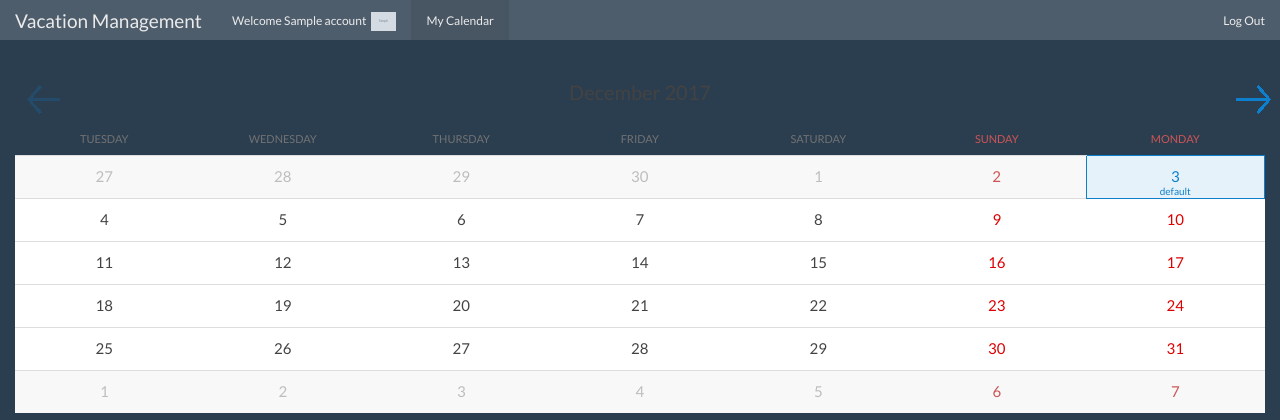
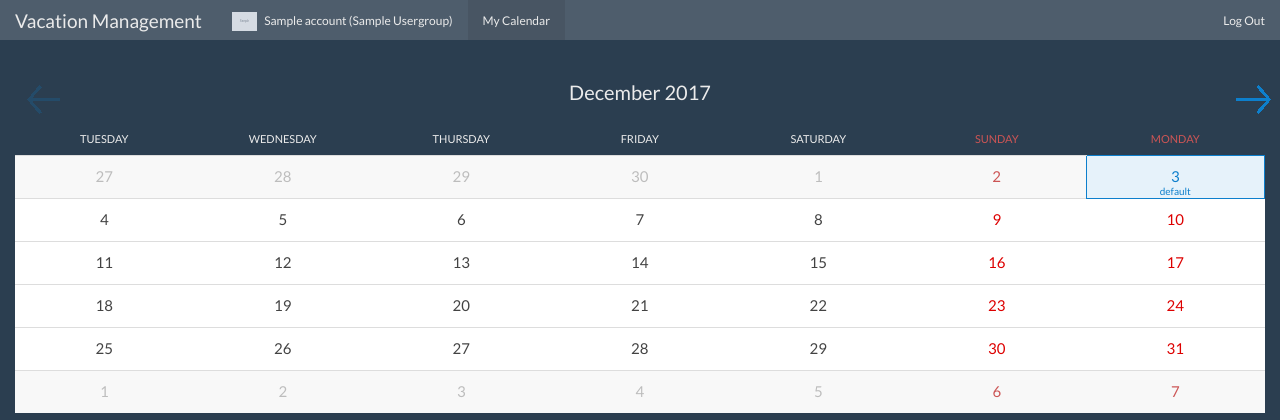
Before and after one commit to MarkIbolya7/VacationManagement, a Flask app: template templates/index.html in a window 1280 px wide. Shown: the top 420 px of the page. Run offline with Flask 2, Linux system fonts and the light colour scheme; the template is opened without the code that fills it: most values are stand-ins (such as "Sample title", 1, 10 or a date in 2020); grey boxes marked "Sample" are stand-in pictures; some libraries are stand-ins or nearby versions.

Commit message:
Minor changes

```diff
--- a/app.py
+++ b/app.py
@@ -74,7 +74,8 @@ def index():
 
     from vacman.account import Account
     Account(data_json['email']).isnewuser()
-    return render_template('index.html', account=data_json)
+    usergroup = Account(data_json['email']).getuserstatus()
+    return render_template('index.html', account=data_json, usergroup=usergroup)
 
 
 @app.route('/login')
@@ -145,14 +146,20 @@ def request_vac():
     data = res.read()
     data_json = json.loads(data)
 
-    from vacman.request_vacation import VacMan
-    try:
-        rv = VacMan(data_json['id'], request.form['date'])
-        rv.request()
-    except ValueError as err:
-        return jsonify({"error": str(err)}), 400
+    from vacman.account import Account
+    usergroup = Account(data_json['email']).getuserstatus()
 
-    return ''
+    if (usergroup == 'pending'): # Backend check
+        return ''
+    else:
+        from vacman.request_vacation import VacMan
+        try:
+            rv = VacMan(data_json['email'], request.form['date'])
+            rv.request()
+        except ValueError as err:
+            return jsonify({"error": str(err)}), 400
+
+        return ''
 
 
 @app.route(REDIRECT_URI)
--- a/static/css/frontpage.css
+++ b/static/css/frontpage.css
@@ -6,3 +6,11 @@ body {
 .footer {
     background-color: #4e5d6c !important;
 }
+
+#dncalendar-header h2{
+    color: #ebebeb;
+}
+
+.dncalendar-body thead tr td{
+    color: #ebebeb !important;
+}
--- a/templates/index.html
+++ b/templates/index.html
@@ -2,7 +2,7 @@
 <head>
     <script src="https://ajax.googleapis.com/ajax/libs/jquery/3.1.0/jquery.min.js"></script>
     <script src="/js/s_calendar.js"></script>
-    <script src="js/calendar.js"></script>
+    <script src="/js/calendar.js"></script>
     <link href="/css/bootstrap.css" rel="stylesheet">
     <link href="/css/frontpage.css" rel="stylesheet">
     <link href="/css/theme.css" rel="stylesheet">
@@ -15,7 +15,7 @@
 
     <link href="https://fonts.googleapis.com/css?family=Roboto" rel="stylesheet">
     <meta name="viewport" content="width=device-width, initial-scale=1">
-    <title>SvejkAnalytics - Real time Twitter, Reddit and News Sentiment Analyzis</title>
+    <title>Vacation Management</title>
 
 
 </head>
@@ -23,11 +23,11 @@
 <nav class="navbar navbar-default">
     <div class="container-fluid">
         <div class="navbar-header">
-            <a class="navbar-brand" href="#">Vacation Management</a>
+            <a class="navbar-brand" href="/">Vacation Management</a>
         </div>
         <ul class="nav navbar-nav">
-            <li class="" 0><a>Welcome {{ account['name'] }} &nbsp;<img src="{{ account['picture'] }}"
-                                                                       style="max-height:19px"></a></li>
+            <li class="" 0><a><img src="{{ account['picture'] }}" style="max-height:19px"> &nbsp;
+                {{ account['name'] }} ({{ usergroup.title() }})</a></li>
             <li class="active"><a href="#">My Calendar</a></li>
         </ul>
         <ul class="nav navbar-nav navbar-right">
@@ -61,6 +61,8 @@
                         ],
                         showNotes: true,
                         startWeek: 'monday',
+
+                        {% if usergroup != "pending" %}
                         dayClick: function (date, view) {
                             req_date = date.getFullYear() + "-" + (date.getMonth() + 1) + "-" + date.getDate();
                             $.ajax({
@@ -74,6 +76,7 @@
                                 alert(data.error)
                             })
                         }
+                        {% endif %}
                     });
 
                     // init calendar
--- a/vacman/account.py
+++ b/vacman/account.py
@@ -21,6 +21,11 @@ class Account():
 
         self.closeDB()
 
+    def getuserstatus(self):
+        self.c.execute("SELECT usergroup FROM accounts WHERE user=?", (self.user,))
+        usergroup = self.c.fetchone()
+        return usergroup[0]
+
     def closeDB(self):
         self.conn.commit()
         self.conn.close()
```
